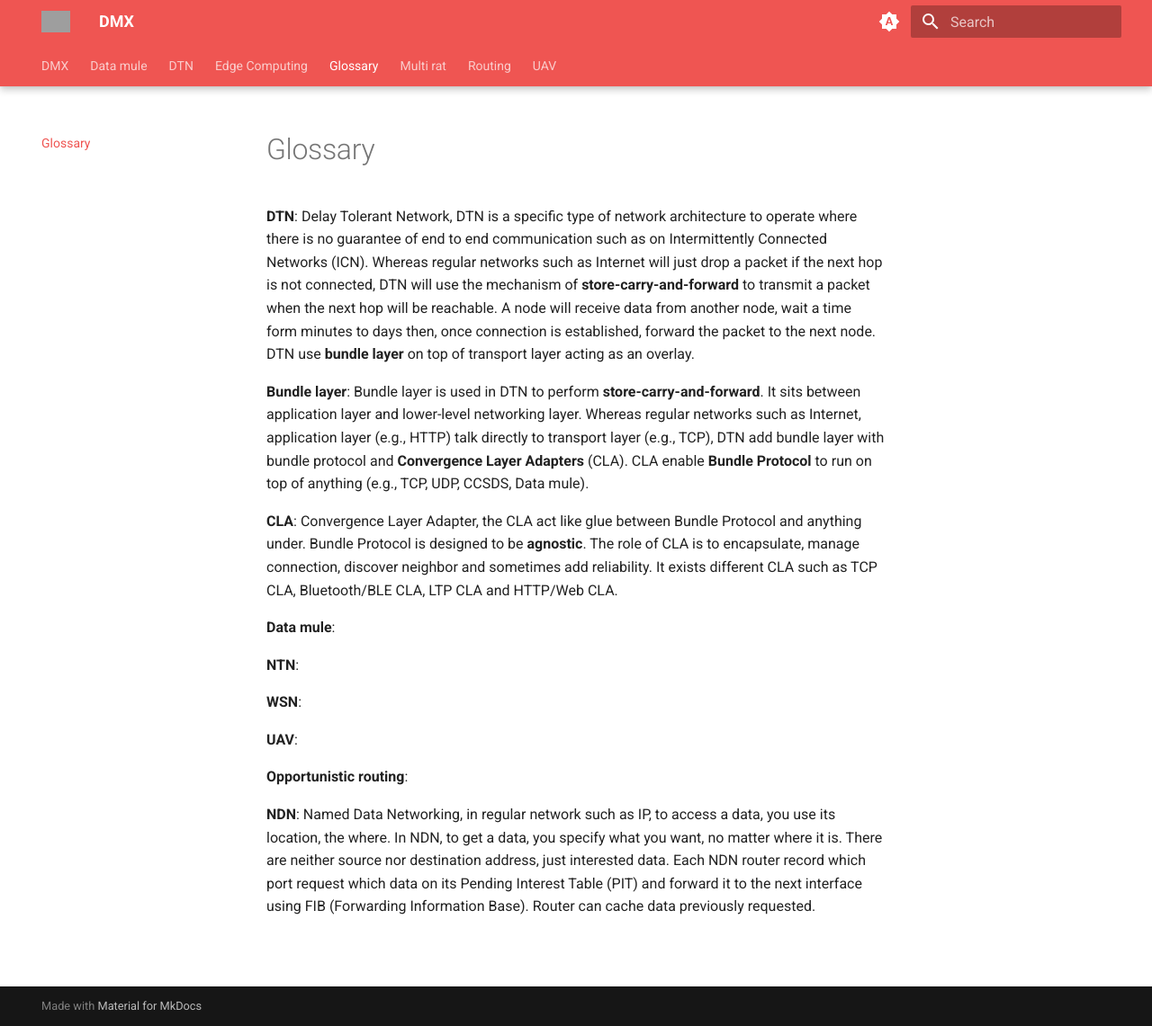
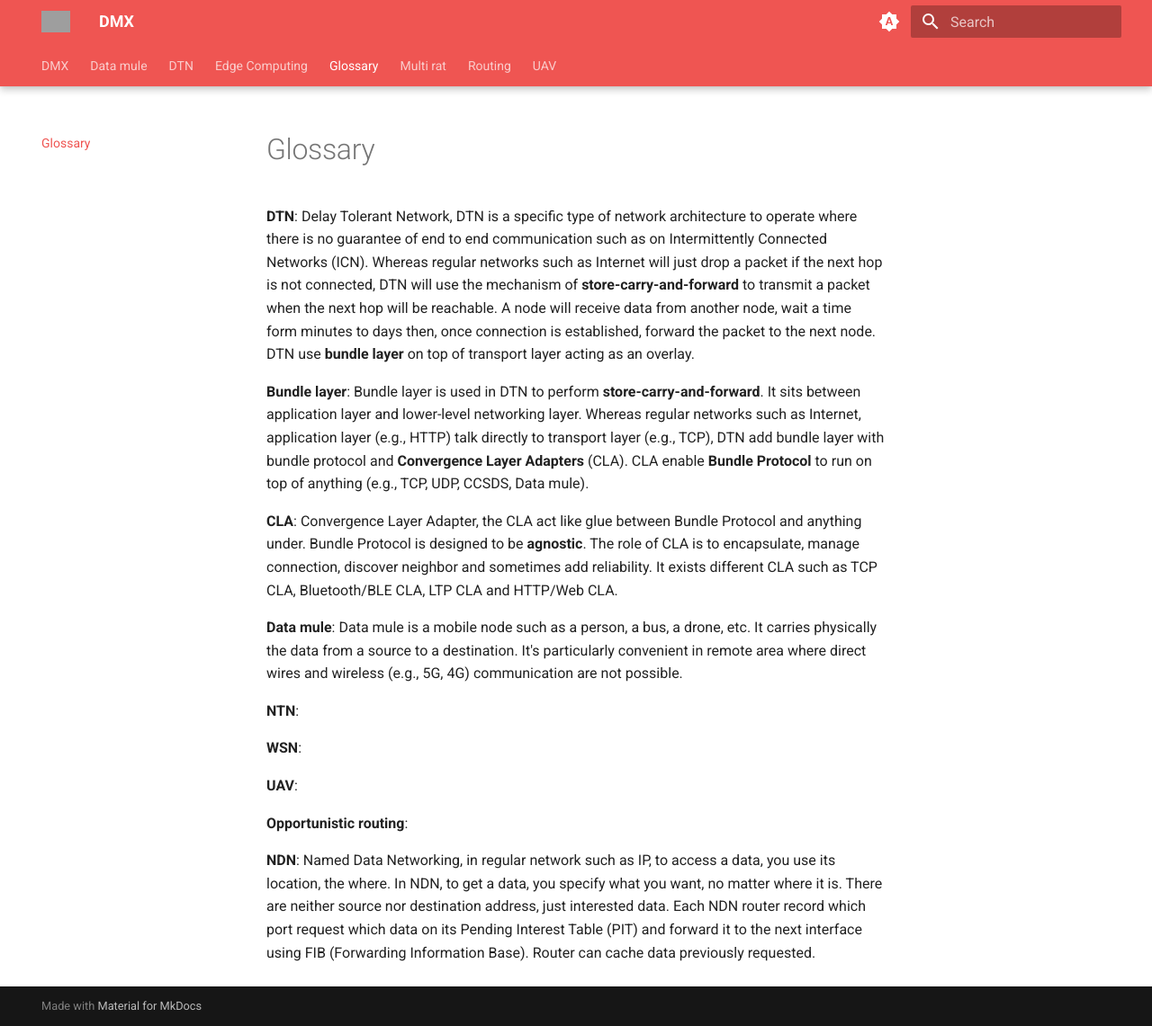
Before and after one commit to Yanis-Kouidri/DMX, an MkDocs documentation site: the page built from docs/glossary.md, in a window 1280 px wide and 1141 px high. Shown: the whole window at 90% size. Built offline with MkDocs 1.6.1 and Material for MkDocs 9.7.7, drawn with Linux system fonts in a browser that asks for light colours; grey boxes are pictures that could not be loaded.

Commit message:
feat: add data mule definition

```diff
--- a/docs/glossary.md
+++ b/docs/glossary.md
@@ -6,7 +6,7 @@
 
 **CLA**: Convergence Layer Adapter, the CLA act like glue between Bundle Protocol and anything under. Bundle Protocol is designed to be **agnostic**. The role of CLA is to encapsulate, manage connection, discover neighbor and sometimes add reliability. It exists different CLA such as TCP CLA, Bluetooth/BLE CLA, LTP CLA and HTTP/Web CLA.
 
-**Data mule**:
+**Data mule**: Data mule is a mobile node such as a person, a bus, a drone, etc. It carries physically the data from a source to a destination. It's particularly convenient in remote area where direct wires and wireless (e.g., 5G, 4G) communication are not possible.
 
 **NTN**:
 
```
